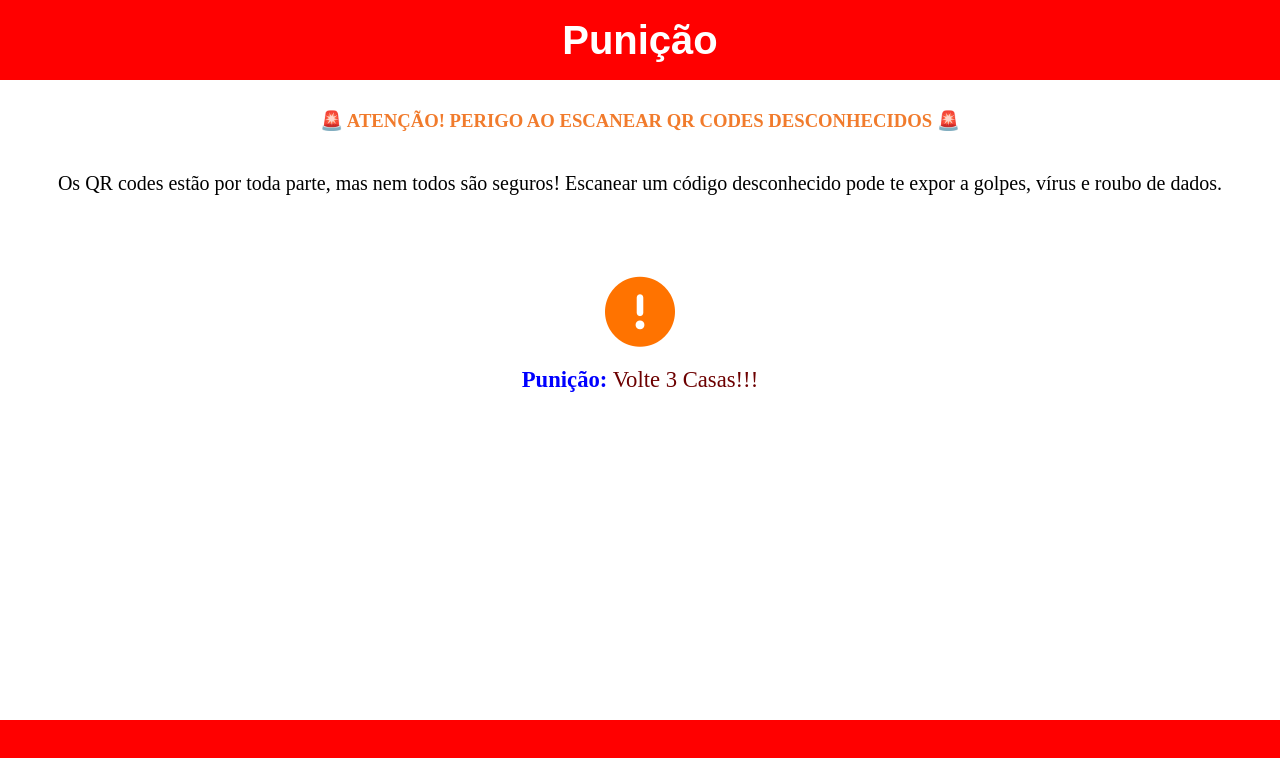
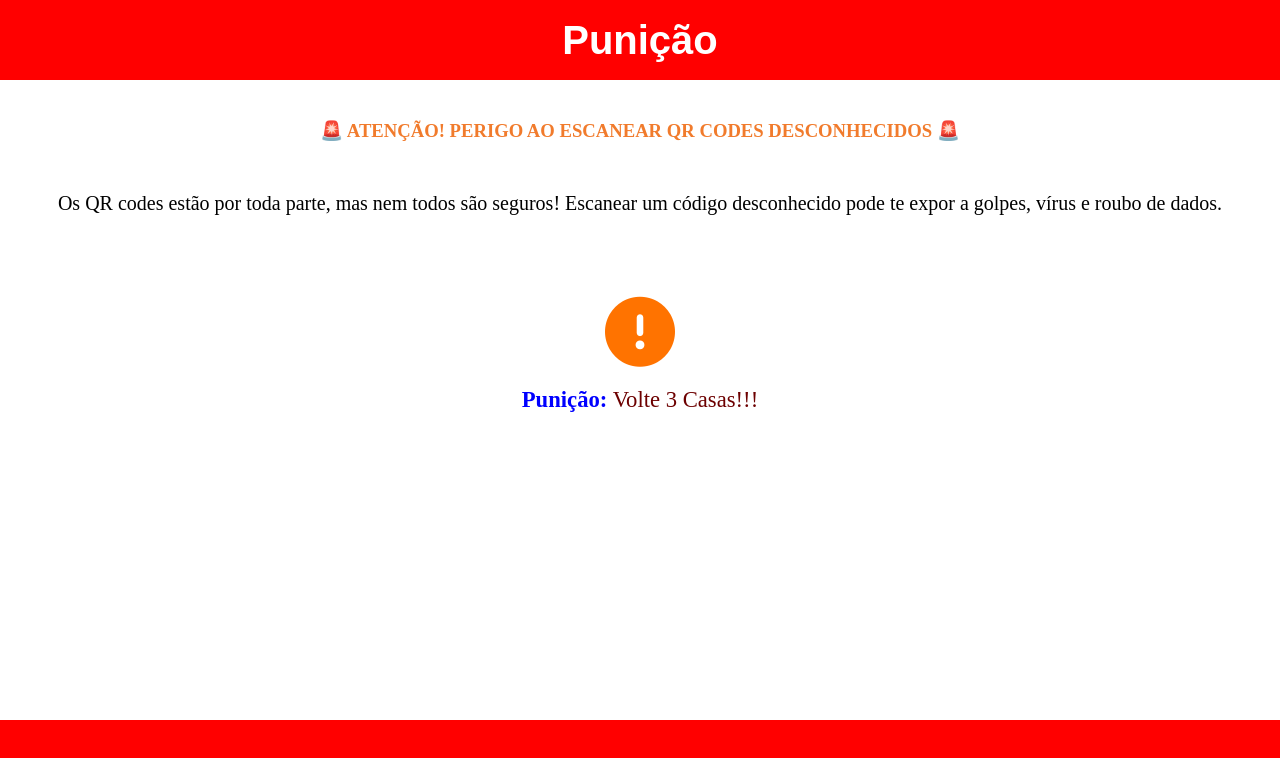
Before and after one commit to Luiz123819/cyberdefensores, a plain HTML site: page index.html in a window 1280 px wide. Drawn offline with Linux system fonts and the light colour scheme.

Commit message:
Add files via upload

```diff
--- a/index.html
+++ b/index.html
@@ -56,7 +56,7 @@
             <!-- -------------- -->
         </i>
         <h2
-            style="font-size: 14pt; font-weight: 600; text-align: center; margin-top: 10px; margin-bottom: 20px; color: rgb(241, 123, 44);">
+            style="font-size: 14pt; font-weight: 600; text-align: center; margin-top: 10px; margin-bottom: 20px; color: rgb(241, 123, 44); padding:10px ;">
             🚨
             ATENÇÃO! PERIGO AO ESCANEAR QR CODES DESCONHECIDOS 🚨</h2>
         <p style="text-align: justify ; padding: 0px 20px; margin-bottom: 60px; font-weight: 500; font-size: 15pt;">
```
